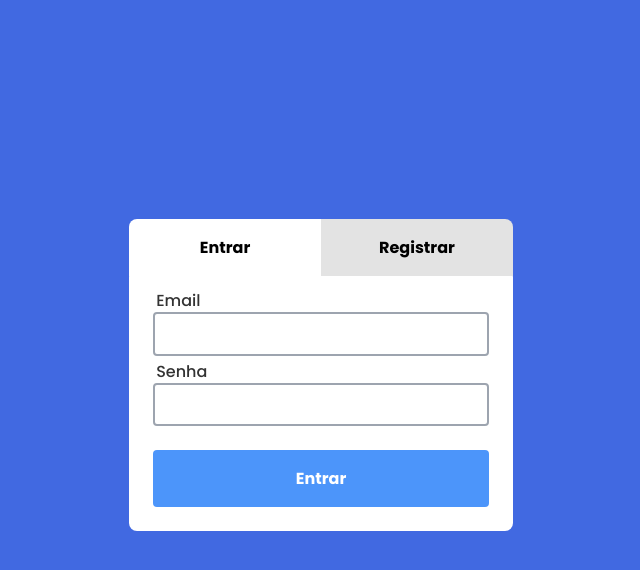
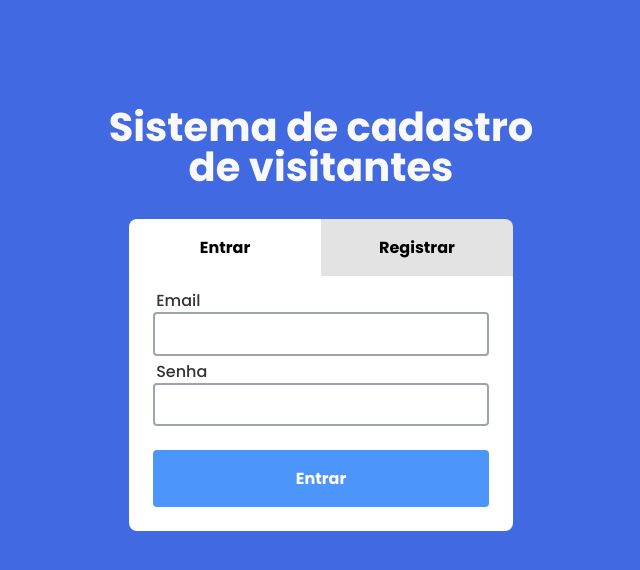
Before and after one commit to AmodeusR/registror, a React (Vite) app: page / in a window 1280 px wide. Shown: the top 570 px of the page, without its empty margins (319-959 px from the left). Built offline with nearby package versions, Linux system fonts and the light colour scheme.

Commit message:
Added title to login page

```diff
--- a/src/components/Login/Login.tsx
+++ b/src/components/Login/Login.tsx
@@ -35,6 +35,7 @@ const Login = () => {
 
   return (
     <div className="login-background">
+      <h1 className="login__title">Sistema de cadastro de visitantes</h1>
       <div className="login-container">
         <div className="login__buttons">
           <button
--- a/src/components/Login/login.scss
+++ b/src/components/Login/login.scss
@@ -21,6 +21,15 @@
   display: flex;
   flex-direction: column;
   gap: .5rem;
+
+  &__title {
+    font-size: 2.5rem;
+    max-width: 30rem;
+    text-align: center;
+    color: var(--neutral-white);
+    position: absolute;
+    top: 5rem;
+  }
 
   &__submit {
     @include mix.defaultButtonStyle;
```
